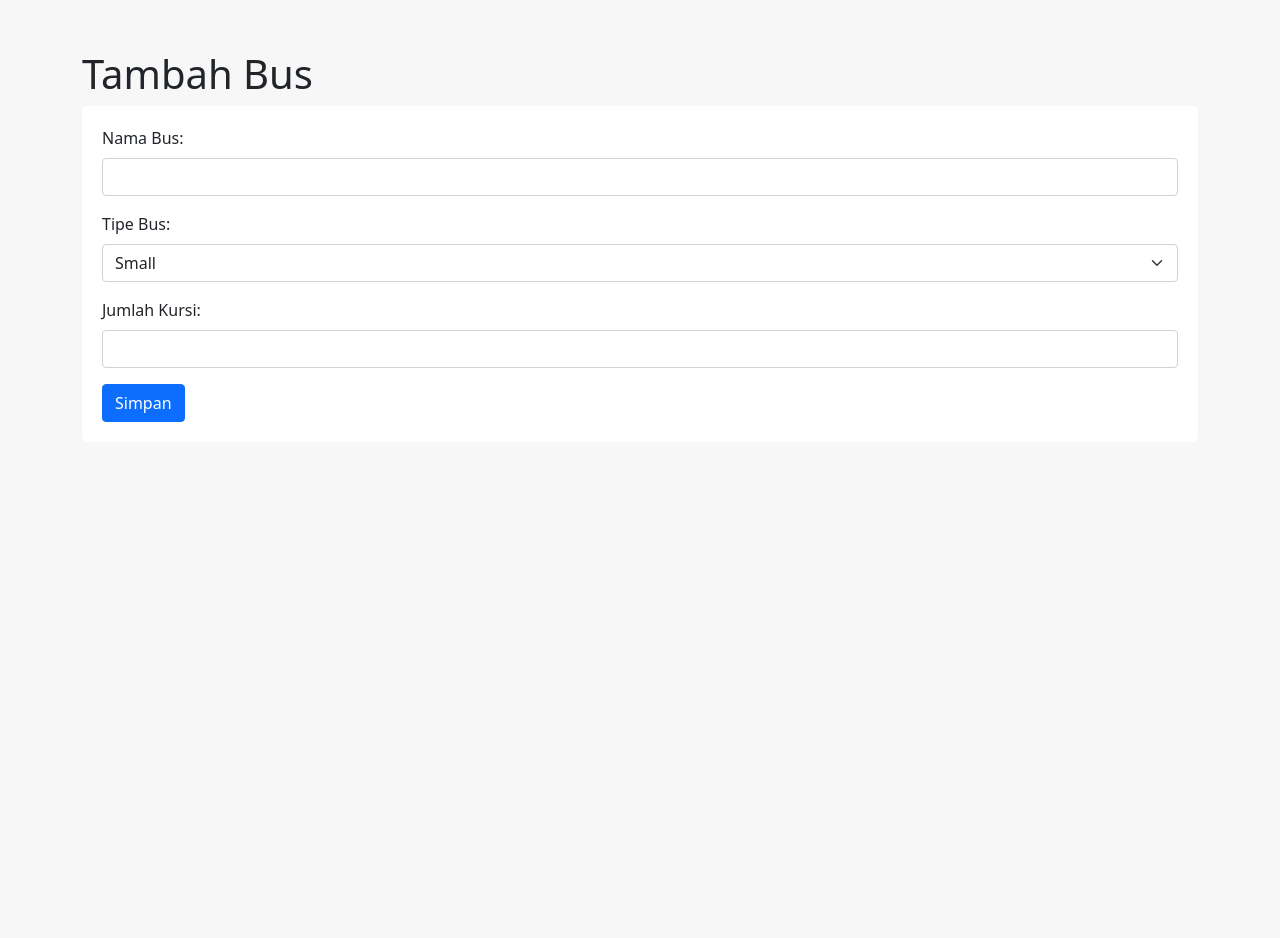
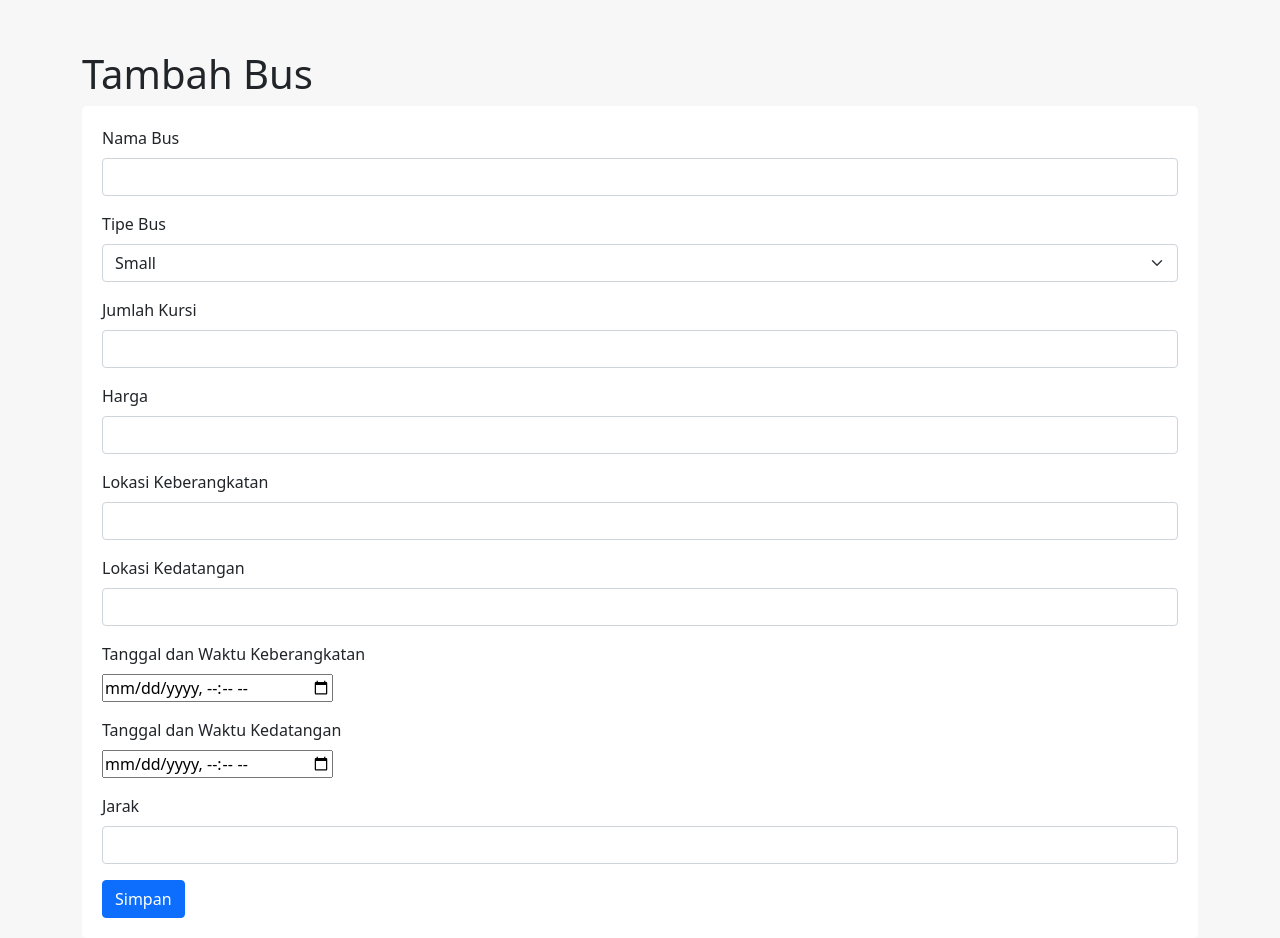
Before and after one commit to kurniacf/PBKK-QuizTicketApp, a CodeIgniter 4 app: template app/Views/bus/create.php in a window 1280 px wide. Before the commit the page ends 422 px from the top, so only its background shows below. Run offline with PHP 8.4 and a stand-in for CodeIgniter, Linux system fonts and the light colour scheme; the template is opened without the code that fills it, so the values that code supplies are empty; some libraries are stand-ins or nearby versions.

Commit message:
feat: adjust new bus with new booking system

```diff
--- a/app/Models/BusModel.php
+++ b/app/Models/BusModel.php
@@ -1,4 +1,5 @@
 <?php
+
 namespace App\Models;
 
 use CodeIgniter\Model;
@@ -11,7 +12,7 @@ class BusModel extends Model
     protected $returnType = 'array';
     protected $useSoftDeletes = true;
 
-    protected $allowedFields = ['bus_name', 'bus_type', 'total_seats'];
+    protected $allowedFields = ['bus_name', 'bus_type', 'total_seats', 'price', 'departure_location', 'arrival_location', 'departure_time', 'arrival_time', 'distance'];
 
     protected $useTimestamps = true;
     protected $createdField  = 'created_at';
--- a/app/Views/bus/create.php
+++ b/app/Views/bus/create.php
@@ -37,12 +37,12 @@
         <div class="form-container">
             <form action="<?= route_to('bus.store') ?>" method="post">
                 <div class="mb-3">
-                    <label for="bus_name" class="form-label">Nama Bus:</label>
+                    <label for="bus_name" class="form-label">Nama Bus</label>
                     <input type="text" name="bus_name" id="bus_name" class="form-control" required>
                 </div>
 
                 <div class="mb-3">
-                    <label for="bus_type" class="form-label">Tipe Bus:</label>
+                    <label for="bus_type" class="form-label">Tipe Bus</label>
                     <select name="bus_type" id="bus_type" class="form-select" required>
                         <option value="small">Small</option>
                         <option value="medium">Medium</option>
@@ -51,8 +51,40 @@
                 </div>
 
                 <div class="mb-3">
-                    <label for="total_seats" class="form-label">Jumlah Kursi:</label>
+                    <label for="total_seats" class="form-label">Jumlah Kursi</label>
                     <input type="number" name="total_seats" id="total_seats" class="form-control" required>
+                </div>
+
+                <div class="mb-3">
+                    <label for="price" class="form-label">Harga</label>
+                    <input type="number" name="price" id="price" class="form-control" required>
+                </div>
+
+                <div class="mb-3">
+                    <label for="departure_location" class="form-label">Lokasi Keberangkatan</label>
+                    <input type="text" name="departure_location" id="departure_location" class="form-control" required>
+                </div>
+
+                <div class="mb-3">
+                    <label for="arrival_location" class="form-label">Lokasi Kedatangan</label>
+                    <input type="text" name="arrival_location" id="arrival_location" class="form-control" required>
+                </div>
+
+                <div class="mb-3">
+                    <label for="departure_time" class="form-label">Tanggal dan Waktu Keberangkatan</label>
+                    <br>
+                    <input type="datetime-local" id="departure_time" name="departure_time">
+                </div>
+
+                <div class="mb-3">
+                    <label for="arrival_time" class="form-label">Tanggal dan Waktu Kedatangan</label>
+                    <br>
+                    <input type="datetime-local" id="arrival_time" name="arrival_time">
+                </div>
+
+                <div class="mb-3">
+                    <label for="distance" class="form-label">Jarak</label>
+                    <input type="number" name="distance" id="distance" class="form-control" required>
                 </div>
 
                 <button type="submit" class="btn btn-primary">Simpan</button>
```
Also changed, not shown: app/Controllers/BusController.php (+24 -0 lines), app/Database/Migrations/2023-05-29-121745_CreateBuses.php (+4 -4 lines), app/Database/Seeds/BusSeeder.php (+16 -16 lines), app/Views/bus/index.php (+18 -3 lines).
